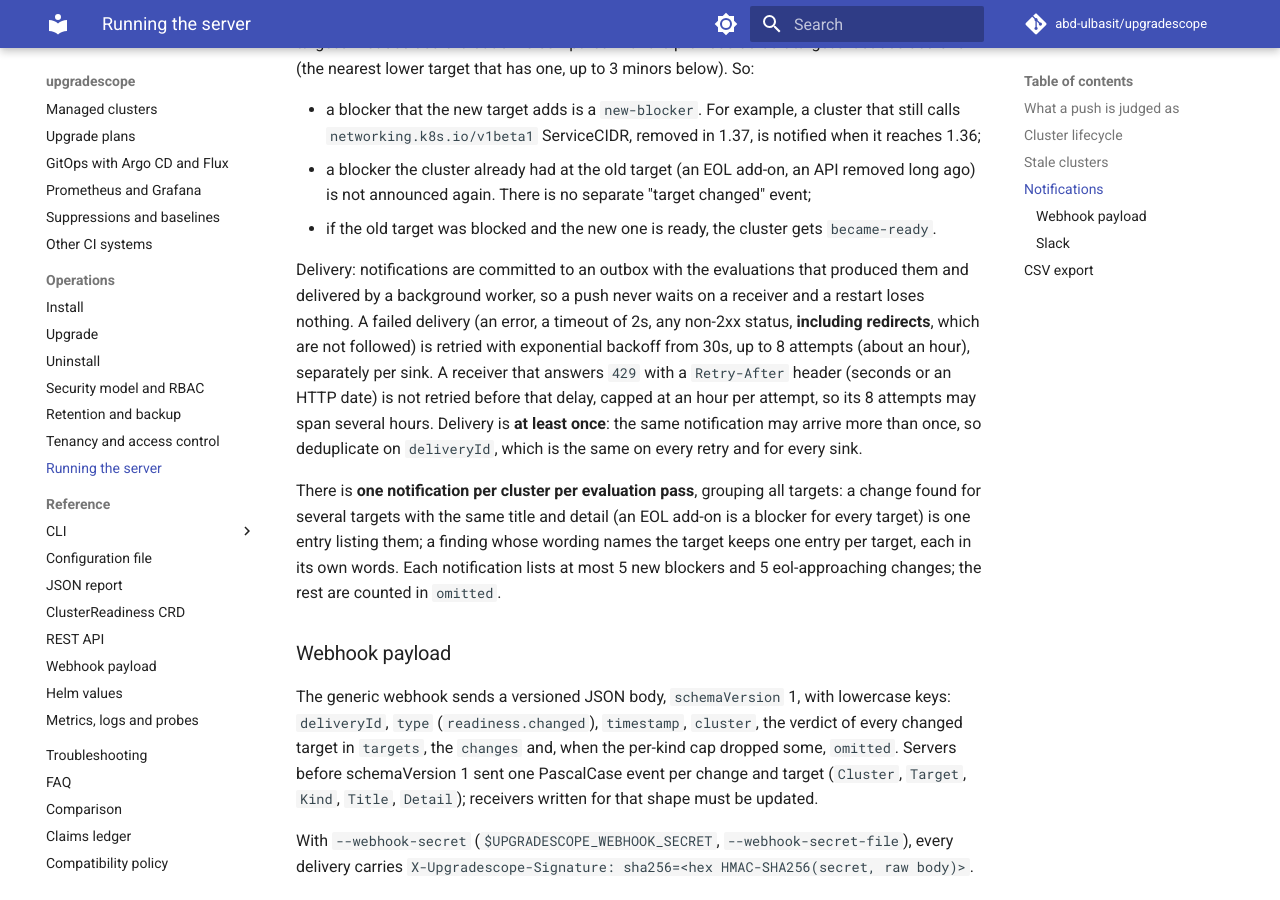
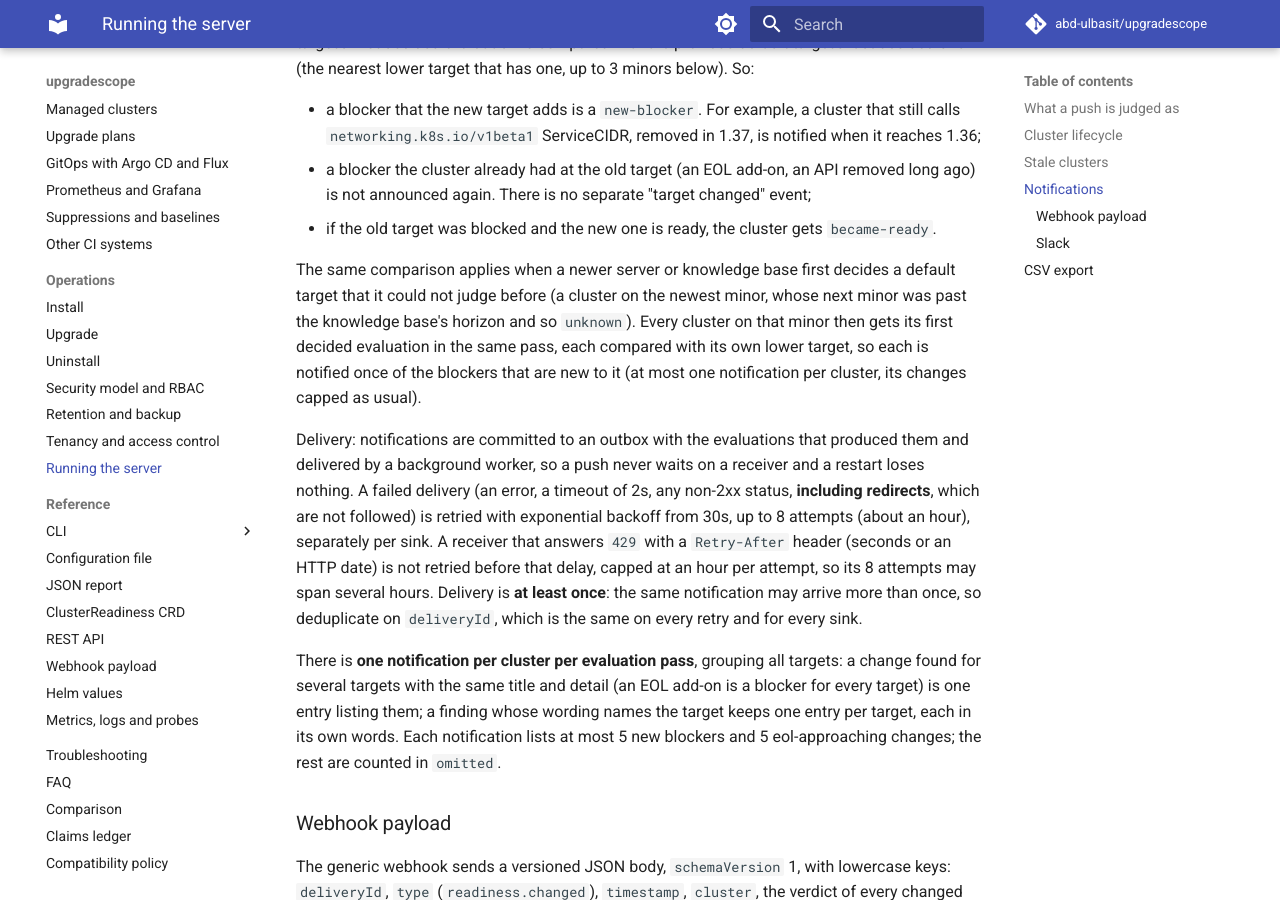
Before and after one commit to abd-ulbasit/upgradescope, an MkDocs documentation site: the page built from docs/operations.md, in a window 1280 px wide and 900 px high, scrolled down 2786 px. Built offline with MkDocs 1.6.1 and Material for MkDocs 9.7.7, drawn with Linux system fonts in a browser that asks for light colours; comment, search, counter and statistics services are not loaded.

Commit message:
test(notify): pin no re-announcement and became-ready across an upgrade; docs, README and changelog for #34
The upgrade-pass test now also pushes a changed (not duplicate) inventory
afterwards, compared with 1.37's own evaluation, which announces nothing;
a blocked-to-ready upgrade sends became-ready. Disabling upgradeBaseline
fails three tests. Docs say what happens when a newer KB first decides a
default target; README links notifications; CHANGELOG records the
breaking webhook payload change, Retry-After and the upgrade fix.

Refs #34

Co-Authored-By: Claude Fable 5 <noreply@anthropic.com>

```diff
--- a/docs/operations.md
+++ b/docs/operations.md
@@ -127,6 +127,14 @@ evaluation is compared with the previous default target's last decided one
 - if the old target was blocked and the new one is ready, the cluster gets
   `became-ready`.
 
+The same comparison applies when a newer server or knowledge base first
+decides a default target that it could not judge before (a cluster on the
+newest minor, whose next minor was past the knowledge base's horizon and
+so `unknown`). Every cluster on that minor then gets its first decided
+evaluation in the same pass, each compared with its own lower target, so
+each is notified once of the blockers that are new to it (at most one
+notification per cluster, its changes capped as usual).
+
 Delivery: notifications are committed to an outbox with the evaluations
 that produced them and delivered by a background worker, so a push never
 waits on a receiver and a restart loses nothing. A failed delivery (an
```
Also changed, not shown: CHANGELOG.md (+15 -0 lines), README.md (+2 -1 lines), docs/claims.md (+2 -2 lines), 1 other file.
